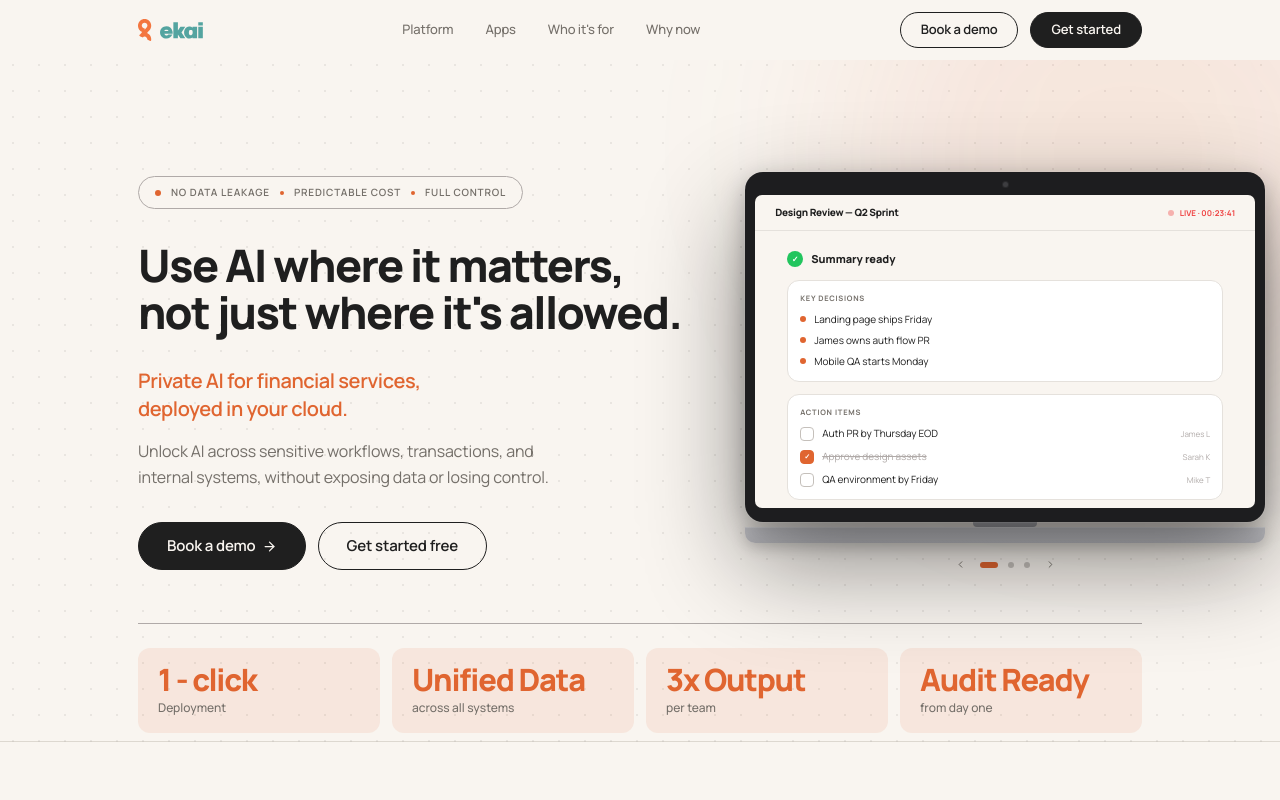
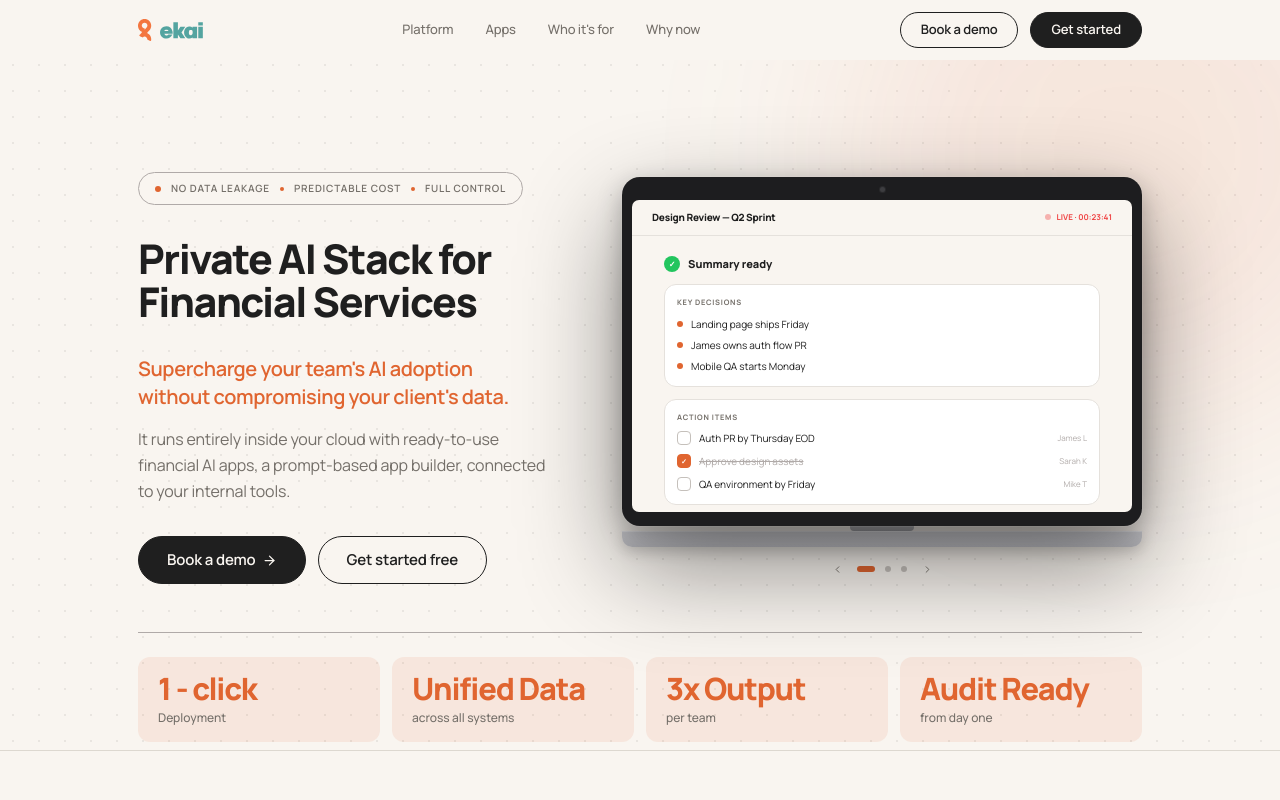
Before and after one commit to ekai-intelligence/ek1-landing, a Next.js app: page / in a window 1280 px wide. Shown: the top 800 px of the page. Built offline with nearby package versions, Linux system fonts and the light colour scheme.

Commit message:
Update hero section copy for financial services positioning
New headline: Private AI Stack for Financial Services
Orange subheading about AI adoption without data compromise
Body copy about cloud deployment with financial AI apps

Co-Authored-By: Claude Sonnet 4.6 <noreply@anthropic.com>

```diff
--- a/components/sections/Hero.tsx
+++ b/components/sections/Hero.tsx
@@ -46,21 +46,18 @@ export default function Hero() {
 
               <motion.h1
                 variants={fadeUp}
-                className="font-black text-ink leading-[1.05] tracking-[-0.035em] whitespace-nowrap"
-                style={{ fontSize: 'clamp(24px, 3.5vw, 46px)' }}
+                className="font-black text-ink leading-[1.05] tracking-[-0.035em]"
+                style={{ fontSize: 'clamp(26px, 3.2vw, 44px)' }}
               >
-                Use AI where it matters,
-                <br />
-                not just where it&apos;s allowed.
+                Private AI Stack for<br />Financial Services
               </motion.h1>
 
               <motion.p variants={fadeUp} className="text-ink text-xl font-semibold leading-snug max-w-[480px] tracking-[-0.02em]">
-                <span className="text-orange">Private AI for financial services,
-                  <br />deployed in your cloud.</span>
+                <span className="text-orange">Supercharge your team's AI adoption<br />without compromising your client's data.</span>
               </motion.p>
 
-              <motion.p variants={fadeUp} className="text-muted text-base leading-relaxed max-w-[440px] tracking-[-0.01em] -mt-4">
-                Unlock AI across sensitive workflows, transactions, and internal systems, without exposing data or losing control.
+              <motion.p variants={fadeUp} className="text-muted text-base leading-relaxed max-w-[460px] tracking-[-0.01em] -mt-4">
+                It runs entirely inside your cloud with ready-to-use financial AI apps, a prompt-based app builder, connected to your internal tools.
               </motion.p>
 
               <motion.div variants={fadeUp} className="flex flex-wrap items-center gap-3">
```
